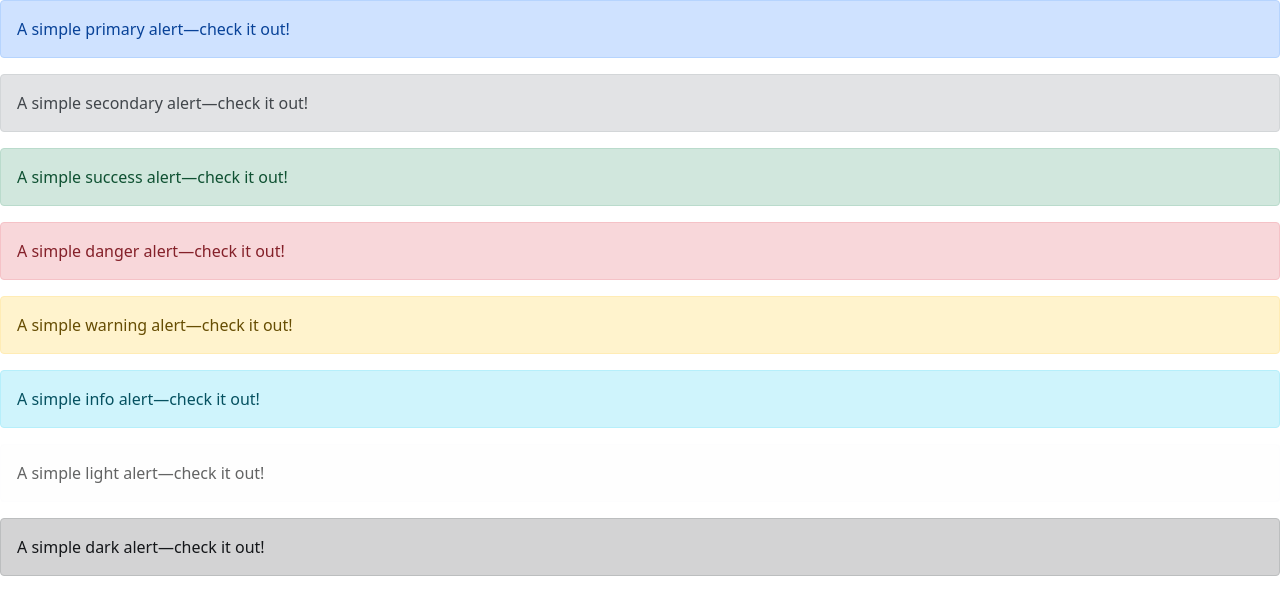
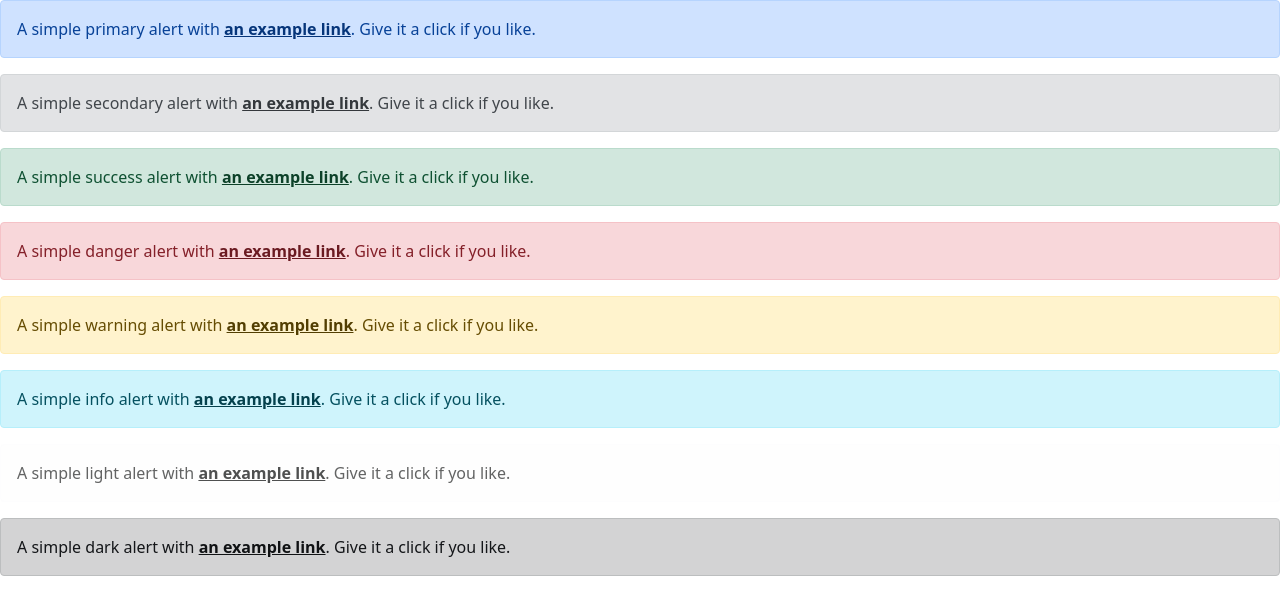
Before and after one commit to Madhav-git-svg/java, a plain HTML site: page index.html in a window 1280 px wide. Drawn offline with nearby package versions, Linux system fonts and the light colour scheme.

Commit message:
link tag

```diff
--- a/css/style.css
+++ b/css/style.css
@@ -1,4 +1,5 @@
-.mydiv{
-    background-color: aqua;
-    color: darkred;
+.alert alert-primary{
+    height: 20px;
+    background-color: darkred;
+    color: whitesmoke;
 }
--- a/index.html
+++ b/index.html
@@ -9,28 +9,28 @@
 </head>
 <body>
     <div class="alert alert-primary" role="alert">
-        A simple primary alert—check it out!
+        A simple primary alert with <a href="#" class="alert-link">an example link</a>. Give it a click if you like.
       </div>
       <div class="alert alert-secondary" role="alert">
-        A simple secondary alert—check it out!
+        A simple secondary alert with <a href="#" class="alert-link">an example link</a>. Give it a click if you like.
       </div>
       <div class="alert alert-success" role="alert">
-        A simple success alert—check it out!
+        A simple success alert with <a href="#" class="alert-link">an example link</a>. Give it a click if you like.
       </div>
       <div class="alert alert-danger" role="alert">
-        A simple danger alert—check it out!
+        A simple danger alert with <a href="#" class="alert-link">an example link</a>. Give it a click if you like.
       </div>
       <div class="alert alert-warning" role="alert">
-        A simple warning alert—check it out!
+        A simple warning alert with <a href="#" class="alert-link">an example link</a>. Give it a click if you like.
       </div>
       <div class="alert alert-info" role="alert">
-        A simple info alert—check it out!
+        A simple info alert with <a href="#" class="alert-link">an example link</a>. Give it a click if you like.
       </div>
       <div class="alert alert-light" role="alert">
-        A simple light alert—check it out!
+        A simple light alert with <a href="#" class="alert-link">an example link</a>. Give it a click if you like.
       </div>
       <div class="alert alert-dark" role="alert">
-        A simple dark alert—check it out!
+        A simple dark alert with <a href="#" class="alert-link">an example link</a>. Give it a click if you like.
       </div>
 </body>
 </html>
```
